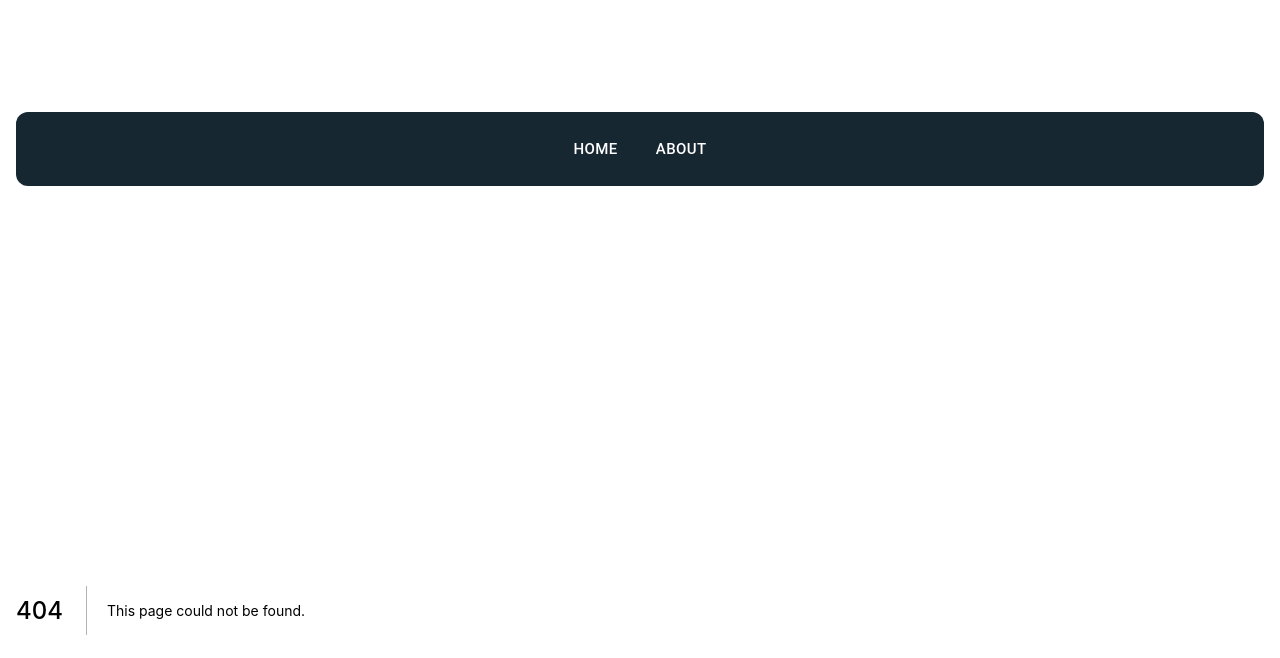
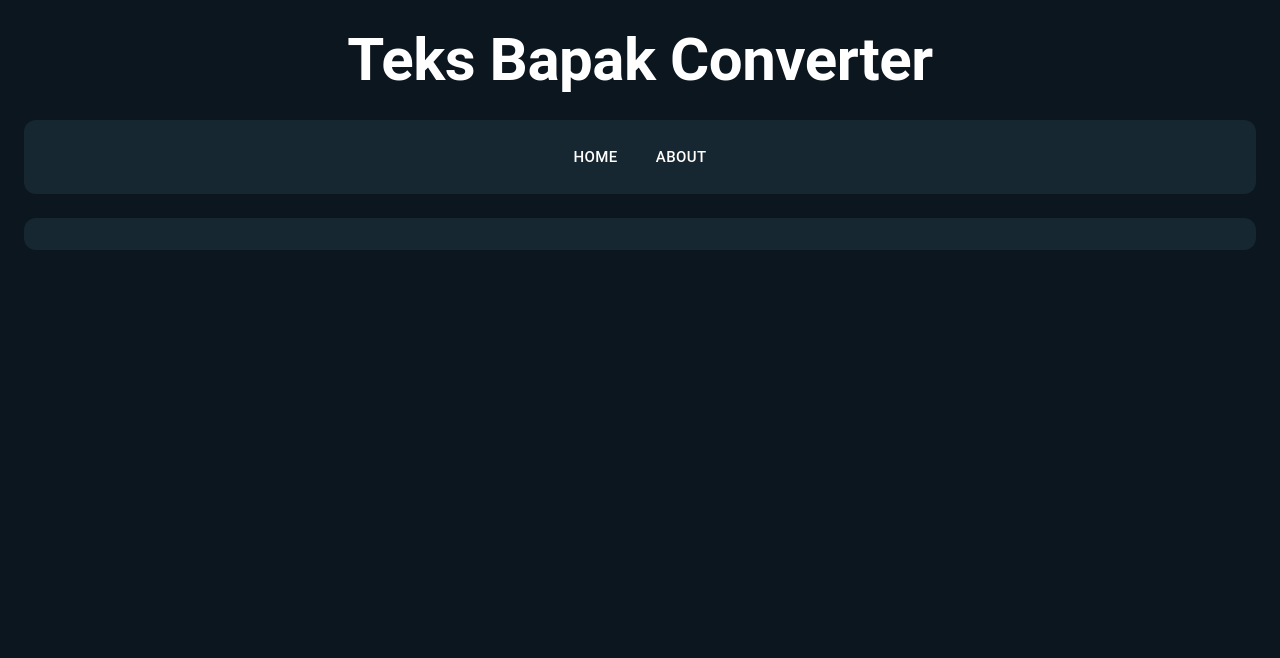
Before and after one commit to fikrisyahid/teks-gaya-converter, a Next.js app: page /about in a window 1280 px wide. Before the commit this address had no page. Shown: the top 658 px of the page. Built offline with nearby package versions, Linux system fonts and the light colour scheme.

Commit message:
Add dummy about page

```diff
--- /dev/null
+++ b/pages/about.tsx
@@ -0,0 +1,12 @@
+import { NextPage } from 'next'
+import MainGrid from '../components/MainGrid'
+
+const About: NextPage = () => {
+  return (
+    <MainGrid>
+
+    </MainGrid>
+  )
+}
+
+export default About
```
